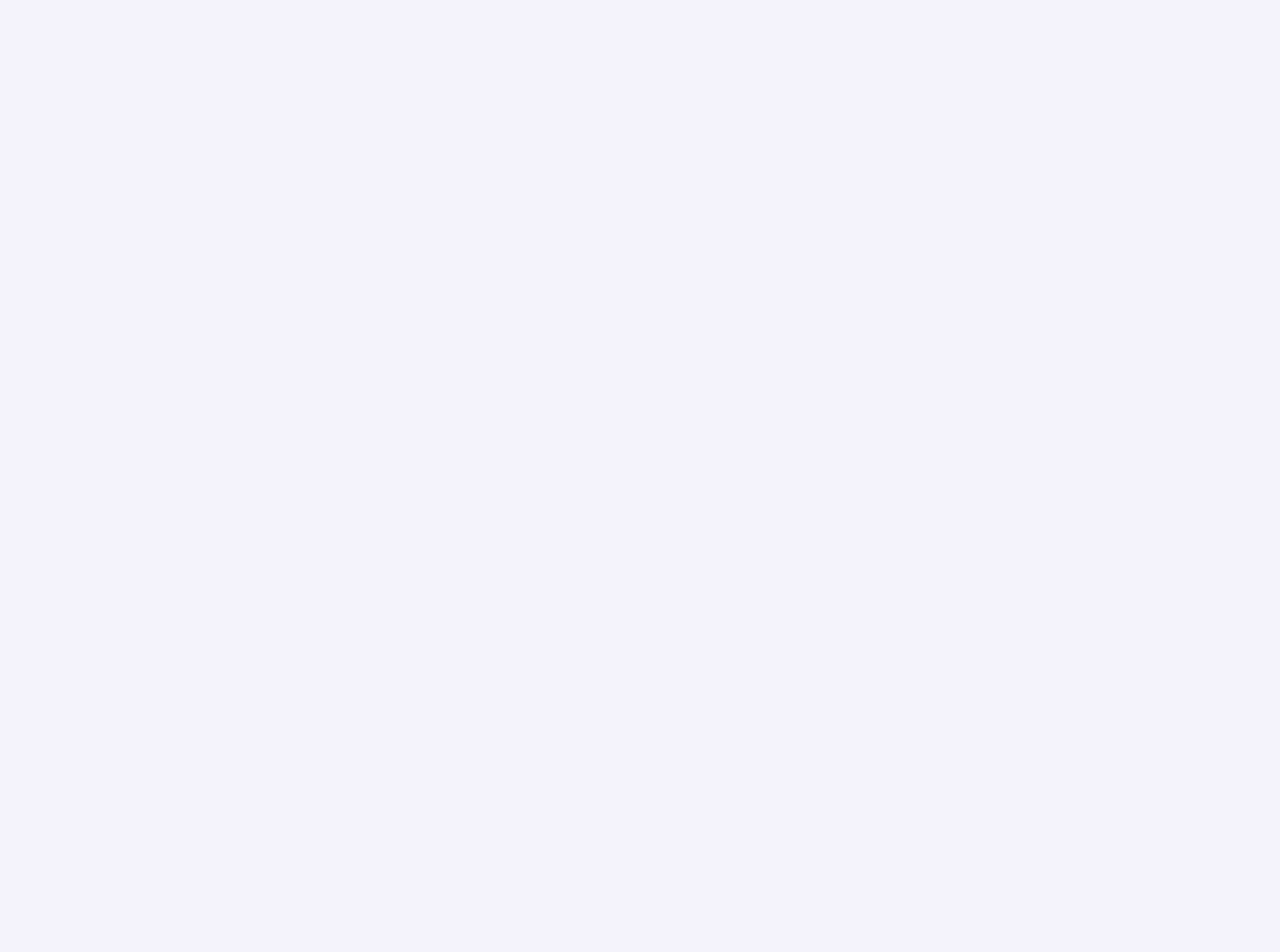
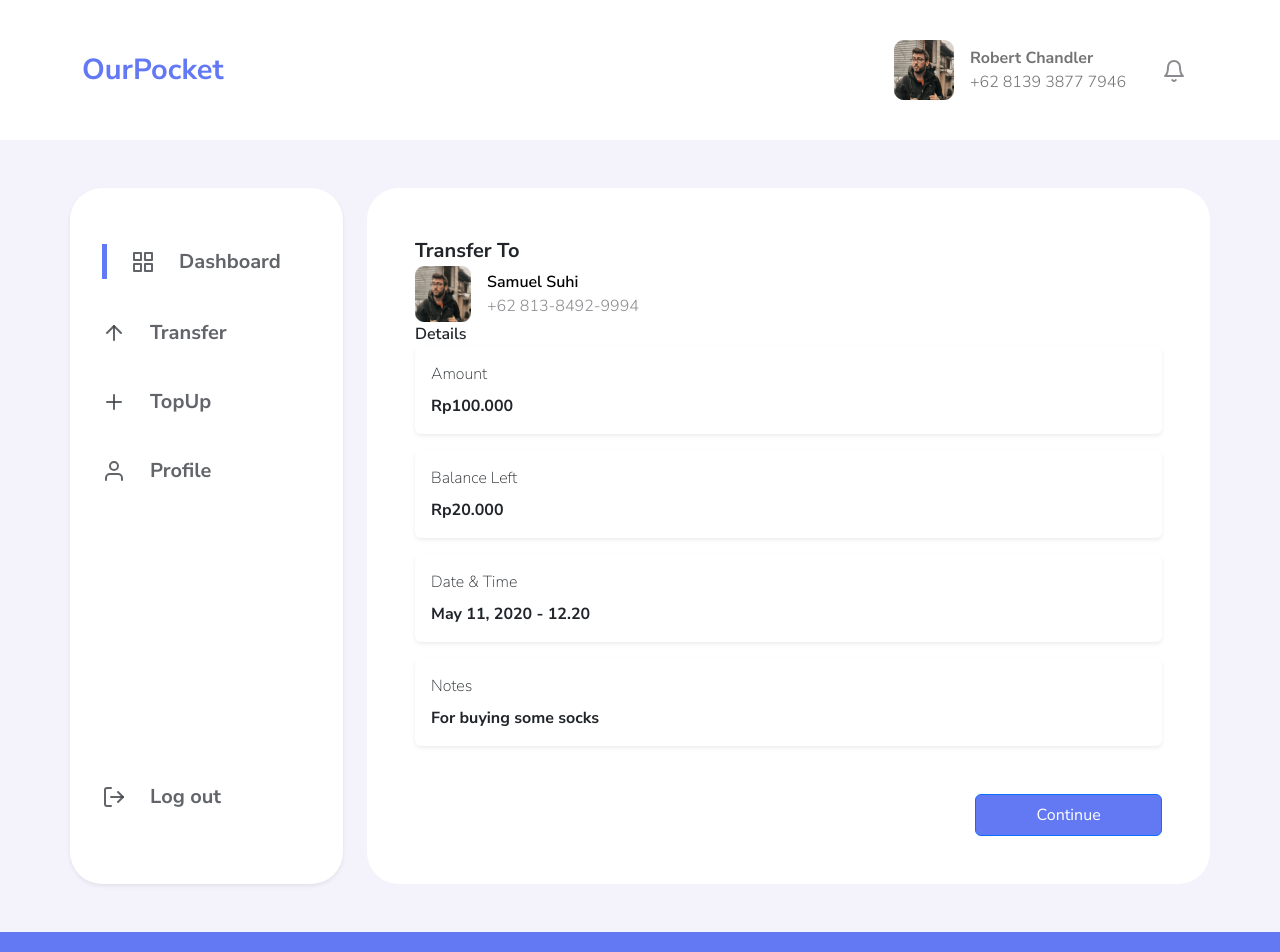
Before and after one commit to afrizalsofyan/fw9-react-ourpocket, a React (Create React App) app: page /home/transfer/1/tranferConfirmation in a window 1280 px wide. Before the commit this address had no page. Shown: the top 952 px of the page. Before the commit the page ends 800 px from the top, so only its background shows below. Built offline with nearby package versions, Linux system fonts and the light colour scheme.

Commit message:
fix: update transfer detail

```diff
--- a/src/App.js
+++ b/src/App.js
@@ -12,6 +12,7 @@ import Profile from './pages/dashboard/Profile'
 import TopUp from './pages/dashboard/TopUp'
 import Transfer from './pages/dashboard/Transfer'
 import TransferAmount from './pages/dashboard/TransferAmount'
+import TransferConfirmation from './pages/dashboard/TransferConfirmation'
 import LandingPage from './pages/LandingPage'
 
 function App() {
@@ -31,6 +32,7 @@ function App() {
         <Route path='history' element={<History/>}></Route>
         <Route path='transfer' element={<Transfer/>}></Route>
         <Route path='transfer/:id' element={<TransferAmount/>}></Route>
+        <Route path='transfer/:id/tranferConfirmation' element={<TransferConfirmation/>}></Route>
         <Route path='topup' element={<TopUp/>}></Route>
         <Route path='profile' element={<Profile/>}></Route>
       </Route>
--- a/src/assets/css/style.css
+++ b/src/assets/css/style.css
@@ -6,6 +6,9 @@ body{
     font-family: 'Nunito Sans' !important;
     font-style: normal !important;
     background: #473AD10F;
+}
+.cstm-btn-modal .btn-close:focus{
+    box-shadow: none !important;
 }
 li.link-wrapper > a.active {
     display: block;
@@ -593,9 +596,9 @@ input::-webkit-inner-spin-button {
 }
 
 @media (max-width:416px){
-    .container-box{
-        margin-left: 20px !important;
-        margin-right: 20px !important;
+    .modal-footer-position.modal-footer{
+        justify-content: center !important;
+        display: block !important;
     }
     .box-pin{
         width: 1em;
--- /dev/null
+++ b/src/components/CardDetailList.jsx
@@ -0,0 +1,19 @@
+import React from 'react'
+import { Card } from 'react-bootstrap'
+
+function CardDetailList({title, content}) {
+  return (
+    <>
+        <Card className='border-0 shadow-sm'>
+            <Card.Body>
+                <div className="d-flex flex-column gap-2">
+                    <span className="fw-lighter">{title}</span>
+                    <span className="fw-bold">{content}</span>
+                </div>
+            </Card.Body>
+        </Card>
+    </>
+  )
+}
+
+export default CardDetailList
--- /dev/null
+++ b/src/components/DetailTransferList.jsx
@@ -0,0 +1,15 @@
+import React from 'react'
+import CardDetailList from './CardDetailList'
+
+function DetailTransferList() {
+    return (
+        <div className="d-flex flex-column gap-3">
+            <CardDetailList title={'Amount'} content={'Rp100.000'}/>
+            <CardDetailList title={'Balance Left'} content={'Rp20.000'}/>
+            <CardDetailList title={'Date & Time'} content={'May 11, 2020 - 12.20'}/>
+            <CardDetailList title={'Notes'} content={'For buying some socks'}/>
+        </div>
+    )
+}
+
+export default DetailTransferList
--- /dev/null
+++ b/src/components/ModalTransferConfirmation.jsx
@@ -0,0 +1,107 @@
+import React from 'react'
+import { Modal } from 'react-bootstrap'
+import { Link } from 'react-router-dom'
+
+function ModalTransferConfirmation(props) {
+    return (
+        <Modal
+            {...props}
+            backdrop="static"
+            keyboard={false}
+            centered
+        >
+            <Modal.Header closeButton className="border-0 cstm-btn-modal">
+                <Modal.Title className="modal-title fw-bold">
+                    Enter PIN to Transfer
+                </Modal.Title>
+            </Modal.Header>
+            <Modal.Body>
+                <div className="w-75">
+                    <span className="fnt-desc">
+                        Enter your 6 digits PIN for confirmation to continue
+                        transferring money.
+                    </span>
+                </div>
+                <div className="pt-5 pb-4">
+                    <div className="d-flex flex-row pin-wrapper gap-2 gap-sm-3 gap-md-2 gap-lg-4 justify-content-center">
+                        <div className="d-flex align-items-center box-pin-border">
+                            <input
+                                type="text"
+                                inputMode="numeric"
+                                maxLength="1"
+                                name=""
+                                id=""
+                                className="box-pin text-center"
+                            />
+                        </div>
+                        <div className="d-flex align-items-center box-pin-border">
+                            <input
+                                type="text"
+                                inputMode="numeric"
+                                maxLength="1"
+                                name=""
+                                id=""
+                                className="box-pin text-center"
+                            />
+                        </div>
+                        <div className="d-flex align-items-center box-pin-border">
+                            <input
+                                type="text"
+                                inputMode="numeric"
+                                maxLength="1"
+                                name=""
+                                id=""
+                                className="box-pin text-center"
+                            />
+                        </div>
+                        <div className="d-flex align-items-center box-pin-border">
+                            <input
+                                type="text"
+                                inputMode="numeric"
+                                maxLength="1"
+                                name=""
+                                id=""
+                                className="box-pin text-center"
+                            />
+                        </div>
+                        <div className="d-flex align-items-center box-pin-border">
+                            <input
+                                type="text"
+                                inputMode="numeric"
+                                maxLength="1"
+                                name=""
+                                id=""
+                                className="box-pin text-center"
+                            />
+                        </div>
+                        <div className="d-flex align-items-center box-pin-border">
+                            <input
+                                type="text"
+                                inputMode="numeric"
+                                maxLength="1"
+                                name=""
+                                id=""
+                                className="box-pin text-center"
+                            />
+                        </div>
+                    </div>
+                </div>
+            </Modal.Body>
+            <Modal.Footer className="border-0 modal-footer-position">
+                <div className="d-flex flex-column justify-content-center flex-sm-row gap-3">
+                    <Link to="" className="btn btn-danger py-2 px-4 border-2 btn-modal-footer">
+                        Cancel
+                    </Link>
+                    <Link
+                        to=""
+                        className="btn btn-primary px-4 py-2 color-blue-pm btn-cstm btn-modal-footer"
+                    >
+                        Continue
+                    </Link>
+                </div>
+            </Modal.Footer>
+        </Modal>
+    )
+}
+
+export default ModalTransferConfirmation
--- a/src/pages/dashboard/TransferAmount.js
+++ b/src/pages/dashboard/TransferAmount.js
@@ -7,9 +7,10 @@ import ContentLayout from "../../components/ContentLayout";
 import { UserCard } from "../../components/UserCard";
 import Img3 from "../../assets/images/img/img3.png";
 import { FiEdit2 } from "react-icons/fi";
-import {Link} from "react-router-dom";
+import {Link, useParams} from "react-router-dom";
 
 function TransferAmount() {
+  const {id} = useParams();
   return (
     <>
       <NavbarDashboard />
@@ -57,7 +58,7 @@ function TransferAmount() {
                     </div>
                     <div className="d-flex flex-row justify-content-end mt-5 me-5">
                       <Link
-                        to="./confirmation.html"
+                        to={`/home/transfer/${id}/tranferConfirmation`}
                         className="btn btn-primary px-4 py-2 color-blue-pm btn-cstm"
                       >
                         Continue
--- a/src/pages/dashboard/TransferConfirmation.js
+++ b/src/pages/dashboard/TransferConfirmation.js
@@ -1,9 +1,62 @@
-import React from 'react'
+import React from "react";
+import { Button, Container, Modal, Row } from "react-bootstrap";
+import { Link } from "react-router-dom";
+import ContentLayout from "../../components/ContentLayout";
+import FooterDashboard from "../../components/FooterDashboard";
+import NavbarDashboard from "../../components/NavbarDashboard";
+import SideBarMenu from "../../components/SideBarMenu";
+import { UserCard } from "../../components/UserCard";
+import Img3 from "../../assets/images/img/img3.png";
+import DetailTransferList from "../../components/DetailTransferList";
+import ModalTransferConfirmation from "../../components/ModalTransferConfirmation";
 
 function TransferConfirmation() {
+  const [showModal, setShowModal] = React.useState(false);
+  const closeModal = () => setShowModal(false);
+  const openModal = () => setShowModal(true);
   return (
-    <div>TransferConfirmation</div>
-  )
+    <>
+      <NavbarDashboard />
+      <Container as="section" className="g-0">
+        <Row className="pt-5 gx-0 gx-md-3">
+          <SideBarMenu />
+          <ContentLayout
+            child={
+              <>
+                <div>
+                  <span className="fs-5 fw-bold">Transfer To</span>
+                </div>
+                {/* User Card */}
+                <UserCard
+                  url={"/home/transfer/3"}
+                  img_path={Img3}
+                  name="Samuel Suhi"
+                  phone={"+62 813-8492-9994"}
+                />
+                {/* Title Detail */}
+                <div>
+                  <span className="fw-semibold">Details</span>
+                </div>
+                {/* List */}
+                <DetailTransferList/>
+                {/* Button Modal */}
+                <div className='w-25 ms-auto mt-5 me-auto me-sm-0 d-grid'>
+                    <Button
+                    className="btn btn-primary color-blue-pm btn-cstm py-2"
+                    onClick={openModal}
+                    >
+                    Continue
+                    </Button>
+                </div>
+                <ModalTransferConfirmation show={showModal} onHide={closeModal}/>
+              </>
+            }
+          />
+        </Row>
+      </Container>
+      <FooterDashboard />
+    </>
+  );
 }
 
-export default TransferConfirmation
+export default TransferConfirmation;
```
